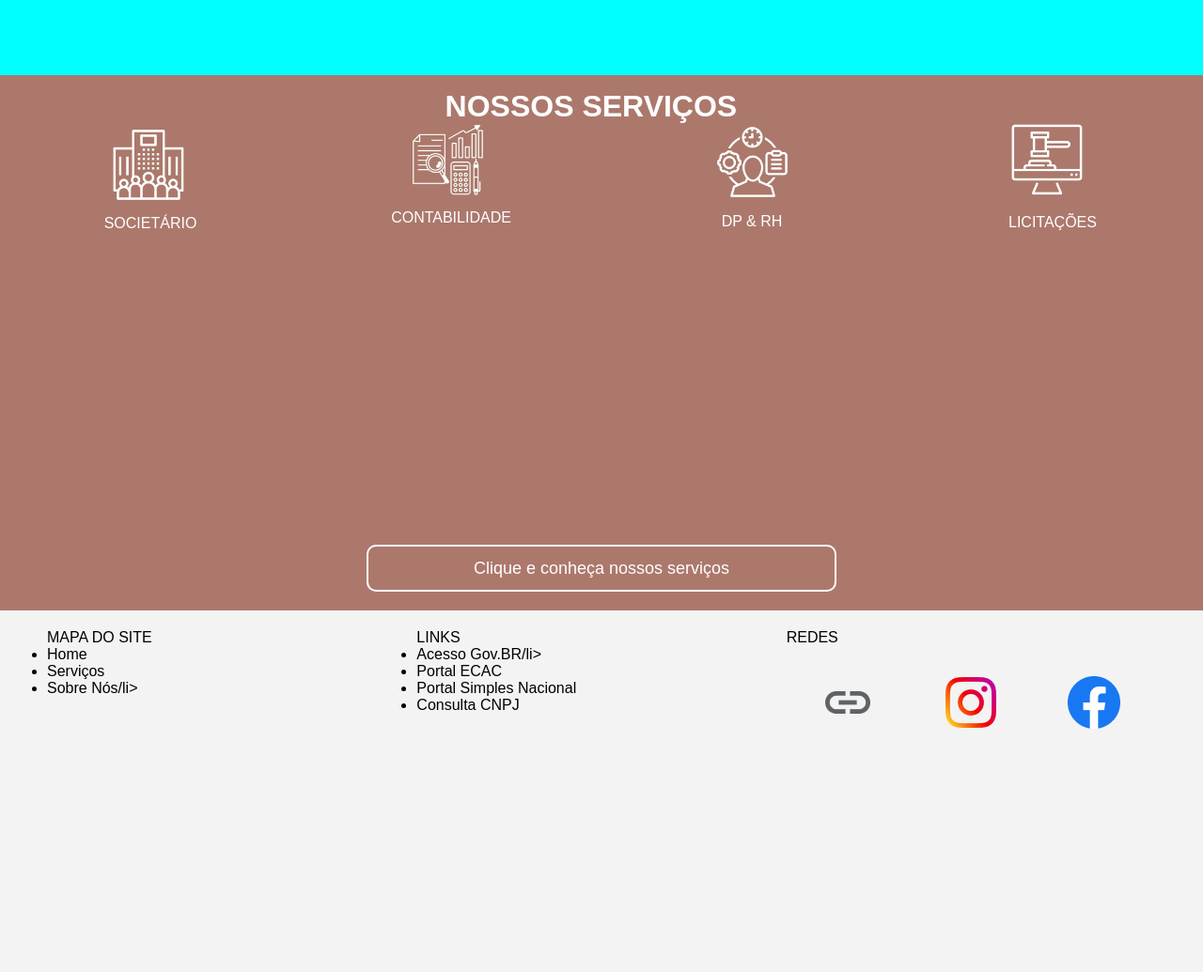
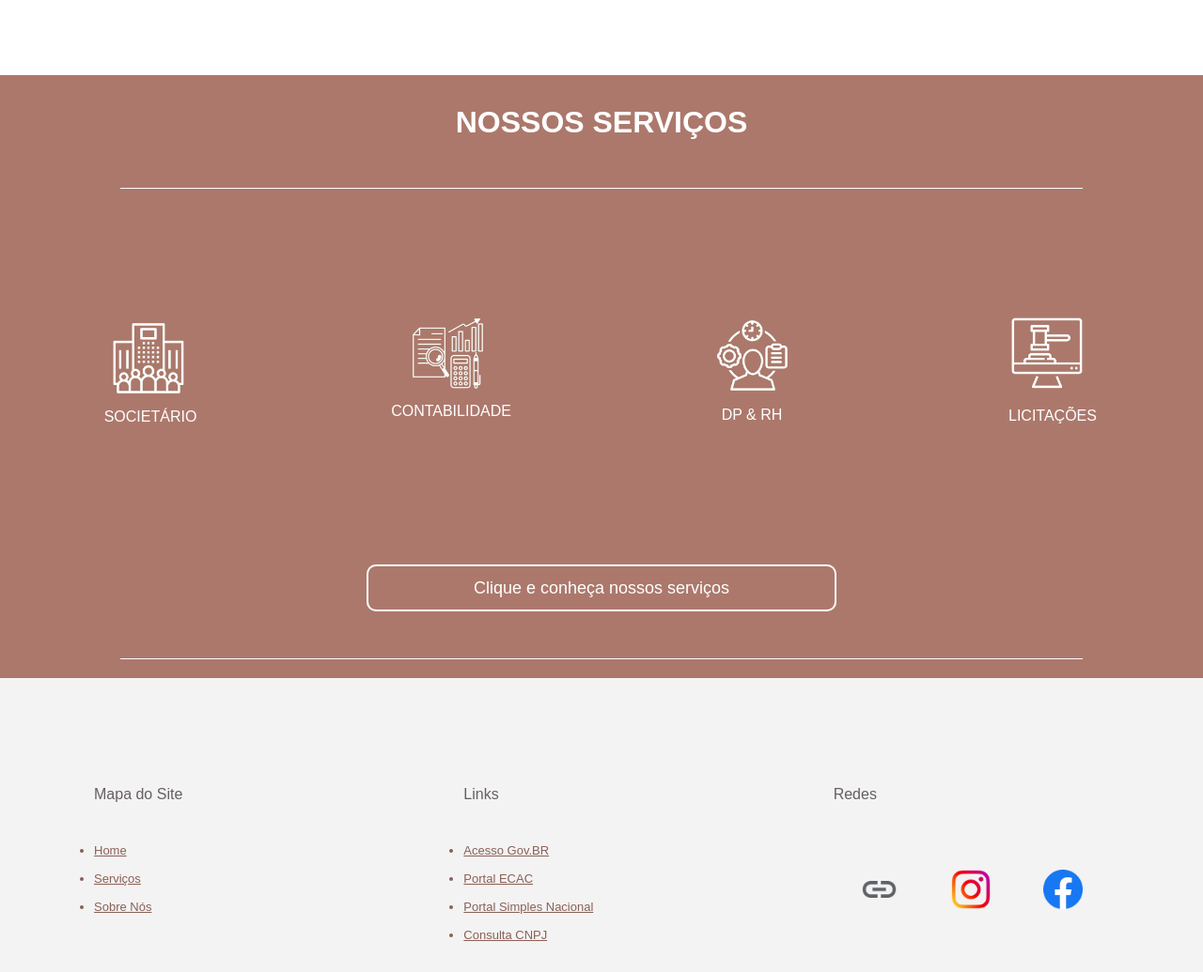
Before and after one commit to tiaxgo/siteHCONTABILIDADE, a plain HTML site: page index.html in a window 1280 px wide. Shown: the part 866-1901 px from the top of the page at 94% size. Drawn offline with Linux system fonts and the light colour scheme.

Commit message:
Finalizando Tela Inicial H Contabilidade

```diff
--- a/index.html
+++ b/index.html
@@ -25,20 +25,26 @@
             <img src="src/img/perfil.png" alt="Imagem de Fundo" class="imgperfil">
         </div>
         <div class="text-apresentacao">
-            <h2>Bem-vindo!</h1>
+            <h2>Bem-vindo!</h1><br>
                 <p>Sou a Jaqueline Contadora da H Contabilidade, minha missão aqui é ajudar você empreendedor a crescer
                     de forma menos burocrática com um atendimento humanizado na solução de problemas usando ferramentas
                     atuais e utilizando uma linguagem simples para compreensão dos procedimentos contábeis.
-
+                    <br><br>
                     Atendimento presencial na cidade de Florianópolis/SC e online nas demais regiões do Brasil.
-
-                    Vamos descomplicar a contabilidade da sua empresa?</p>
+                    <br><br>
+                    Vamos descomplicar a contabilidade da sua empresa?
+                </p>
         </div>
 
 
     </div>
+    <div class="divdeservico">
+        <h1 class="h1servicos">NOSSOS SERVIÇOS</h1>
+    </div>
+    <hr>
     <div class="servicos">
-        <h1 class="h1servicos">NOSSOS SERVIÇOS</h1>
+
+
         <div class="log"><img src="src/img/LG1.png" alt="">
             <p>SOCIETÁRIO</p>
         </div>
@@ -56,27 +62,27 @@
     </div>
     <div class="botaoservicos-conteiner"><button class="buttonservicos" id="button">Clique e conheça nossos
             serviços</button></div>
-
+    <hr>
     <div class="rodape">
         <div class="filho-rodape">
-            <p>MAPA DO SITE</p>
+            <p>Mapa do Site</p>
             <ul class="lista-personalizada">
                 <li>Home</li>
                 <li>Serviços</li>
-                <li>Sobre Nós/li>
+                <li>Sobre Nós</li>
             </ul>
         </div>
         <div class="filho-rodape">
-            <p>LINKS</p>
+            <p>Links</p>
             <ul class="lista-personalizada">
-                <li>Acesso Gov.BR/li>
+                <li>Acesso Gov.BR</li>
                 <li>Portal ECAC</li>
                 <li>Portal Simples Nacional</li>
                 <li>Consulta CNPJ</li>
             </ul>
         </div>
         <div class="filho-rodape">
-            <p>REDES</p>
+            <p>Redes</p>
             <div class="lista-personalizada" id="ponto">
                 <div class="iconredes"><img src="src/img/link.png" alt=""></div>
                 <div class="iconredes"><img src="src/img/insta.png" alt=""></div>
--- a/style.css
+++ b/style.css
@@ -9,6 +9,7 @@ body {
     flex-direction: column;
     margin: 0;
     font-family: Arial, sans-serif;
+    background-color: #AC786C;
 }
 
 /* Estilos para o menu lateral
@@ -75,7 +76,7 @@ body {
     border: 2px solid white ;
     border-radius: 10px;
     font-size: large;
-    pointer-events: all;
+
 
 }
 
@@ -94,7 +95,7 @@ body {
 }
 
 .img-apresentacao, .text-apresentacao {
-  background-color: aqua;
+  background-color: rgb(255, 255, 255);
   display: flex;
   justify-content: space-evenly;
   width: 100%;
@@ -110,15 +111,22 @@ body {
     padding: 125px 50px 149px 0;
     flex-direction: column;
     margin: 85;
+
+}
+
+.text-apresentacao h2  {
+    color: rgba(172, 120, 108, 1);
 }
 
 .servicos {
     background-color: #AC786C;
     display: flex;
     width: 100%;
-    height: 500px;
+    height: 380px;
     text-align: center;
     color: white;
+    align-items: center; /* Centraliza verticalmente */
+    justify-content: center; /* Centraliza horizontalmente */
 
 }
 
@@ -130,17 +138,29 @@ body {
 
 }
 
+
+
 .h1servicos {
     position: absolute;
-    left: 37%; /* Posiciona a div no meio da tela */
-    padding-top: 15px;
+    top: 50%;
+    left: 50%;
+    transform: translate(-50%, -50%); /* Centraliza em relação ao ponto central */
+    text-align: center;
+}
 
+.divdeservico {
+    position: relative; /* Torna .servicos o contêiner de referência */
+    background-color: #AC786C;
+    height: 100px;
+    width: 100%;
+    text-align: center;
+    color: white;
 }
 
 .botaoservicos-conteiner {
     background-color: #AC786C;
     text-align: center;
-    padding-bottom: 20px;
+    padding-bottom: 30px;
 
 }
 .buttonservicos {
@@ -157,11 +177,19 @@ body {
 .rodape {
     display: flex;
     padding: 20px 50px 50px 50px;
-    height: 500px;
+    height: 290px;
 }
 
 .filho-rodape {
     flex: 1;
+    margin: 40px 50px 0 50px;
+
+}
+
+.filho-rodape p {
+    color: rgb(102, 96, 96);
+    margin-top: 55px;
+    margin-bottom: 43px;
 }
 
 #ponto {
@@ -185,4 +213,23 @@ body {
 footer {
     background-color: #F3F3F3;
     text-align: center;
+    padding-bottom: 50px;
+    font-size: 12px;
+    color: grey;
+
 }
+
+hr {
+    border: 0;
+    height: 1px;
+    background-color: #fcfcfc; /* Cor da linha */
+    width: 80%;
+    margin: 20px auto; /* Centraliza horizontalmente */
+  }
+
+  li {
+    margin-bottom: 15px; /* Espaço de 10px entre os itens */
+    text-decoration: underline;
+    font-size: 13px;
+    color: #8A6056;
+  }
```
